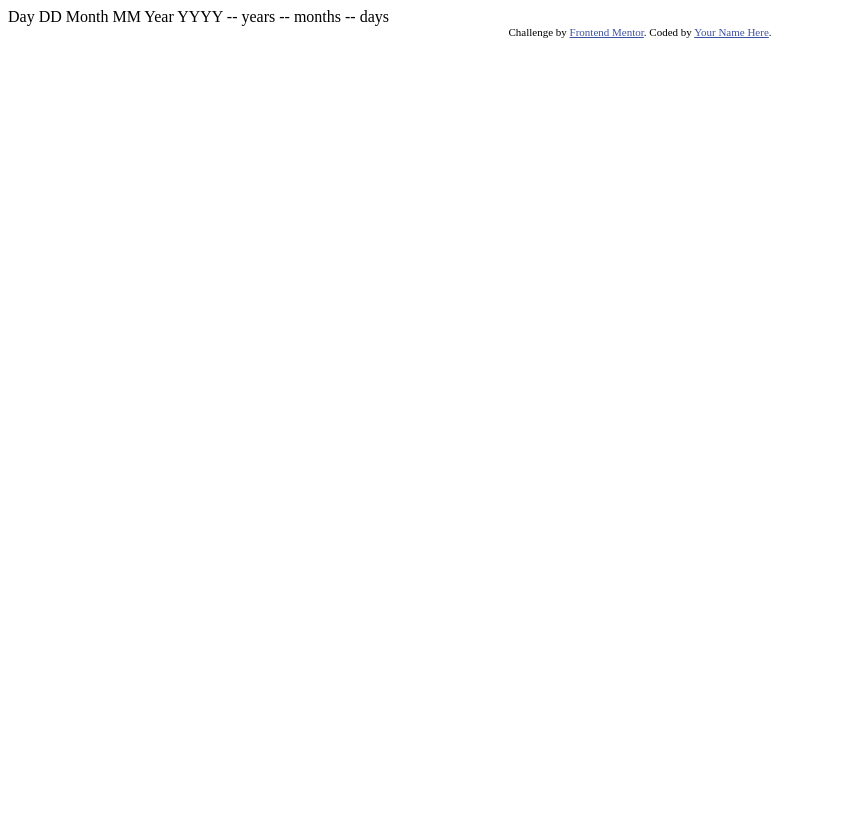
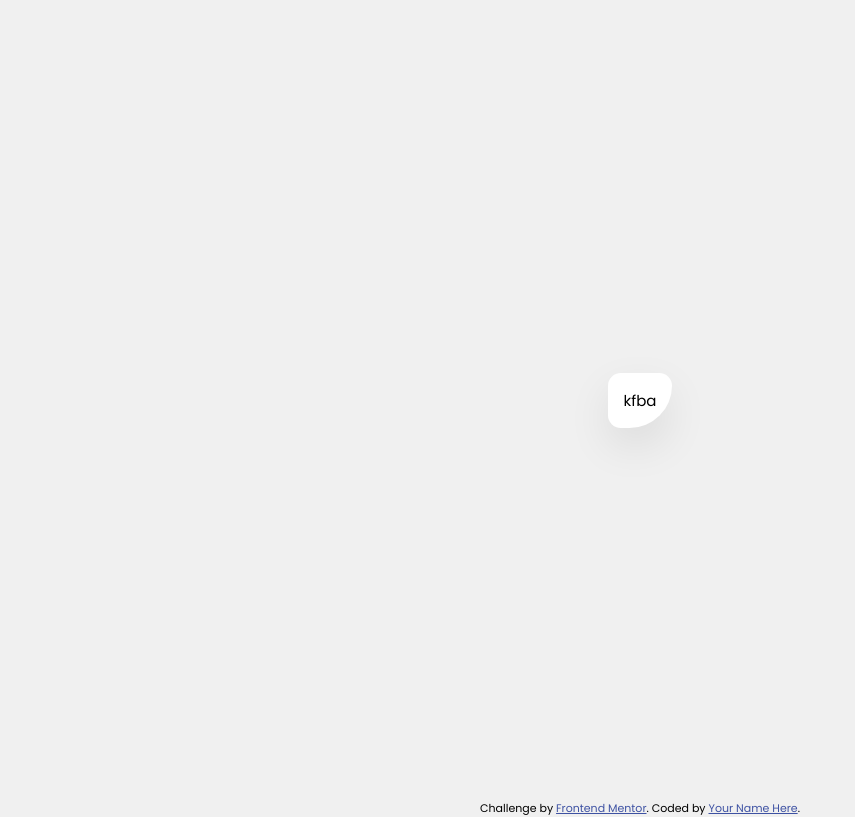
Before and after one commit to pankaj-mahor/frontendMentor, a plain HTML site: page index.html in a window 1280 px wide. Shown: the whole page, without its empty margins (0-855 px from the left). Drawn offline with Linux system fonts and the light colour scheme.

Commit message:
initiatl setup

```diff
--- /dev/null
+++ b/index.css
@@ -0,0 +1,71 @@
+:root{
+  --Purple: hsl(259, 100%, 65%);
+--Lightred: hsl(0, 100%, 67%);
+
+
+  --White: hsl(0, 0%, 100%);
+  --Offwhite: hsl(0, 0%, 94%);
+  --Lightgrey: hsl(0, 0%, 86%);
+  --Smokeygrey: hsl(0, 1%, 44%);
+  --Offblack: hsl(0, 0%, 8%);
+
+  }
+
+
+  *,*::before,*::after{
+    padding: 0;
+    margin: 0;
+    box-sizing: border-box;
+  }
+
+  body{
+    font-size: 15px;
+    font-family: 'Poppins', sans-serif;
+   background-color: var(--Offwhite);
+  }
+  .container{
+    min-height: 100vh;
+    display: flex;
+    justify-content: center;
+    align-items: center;
+    padding: 1rem;
+  }
+
+  .card{
+    --radius: 15px;
+    max-width: 40rem;
+    border-radius: var(--radius);
+    background-color: var(--White);
+    border-bottom-right-radius: 50px;
+    padding: 1rem;box-shadow: rgba(0, 0, 0, 0.2) 0px 18px 50px -10px;
+
+  }
+
+  .card__box img{
+    width: 100% ;
+    object-fit: cover;
+    border-radius: 10px;
+  }
+  .card__text{
+    padding: 1.5rem;
+  }
+  .card__text p {
+    text-align: center;
+    font-weight: 400;
+    line-height: 1.4;
+    margin: 0.5rem 0;
+  }
+
+
+  p.bold{
+    font-weight: 700;
+    font-size: 1.2rem;
+    margin-bottom: 1rem;
+    color: var(--Darkblue);
+  }
+  p.light-text{
+    font-weight: 400;
+    color: var(--Grayishblue);
+  }
+  .attribution { font-size: 11px; text-align: center; }
+      .attribution a { color: hsl(228, 45%, 44%); }
--- a/index.html
+++ b/index.html
@@ -1,37 +1,37 @@
 <!DOCTYPE html>
 <html lang="en">
 	<head>
-  <meta charset="UTF-8">
-  <meta name="viewport" content="width=device-width, initial-scale=1.0"> <!-- displays site properly based on user's device -->
+		<meta charset="UTF-8" />
+		<meta name="viewport" content="width=device-width, initial-scale=1.0" />
+		<!-- displays site properly based on user's device -->
 
-  <link rel="icon" type="image/png" sizes="32x32" href="./assets/images/favicon-32x32.png">
+		<link
+			rel="icon"
+			type="image/png"
+			sizes="32x32"
+			href="./assets/images/favicon-32x32.png"
+		/>
 
 		<title>Frontend Mentor | Age calculator app</title>
+		<link
+			href="https://fonts.googleapis.com/css?family=Poppins:100,100italic,200,200italic,300,300italic,regular,italic,500,500italic,600,600italic,700,700italic,800,800italic,900,900italic"
+			rel="stylesheet"
+		/>
 
-  <!-- Feel free to remove these styles or customise in your own stylesheet 👍 -->
-  <style>
-    .attribution { font-size: 11px; text-align: center; }
-    .attribution a { color: hsl(228, 45%, 44%); }
-  </style>
+		<link rel="stylesheet" href="./index.css" />
 	</head>
 	<body>
-
-  Day
-  DD
-
-  Month
-  MM
-
-  Year
-  YYYY
-
-  -- years
-  -- months
-  -- days
+		<div class="container">
+			<div class="card">
+				<div class="card__box">kfba</div>
+			</div>
+		</div>
 
 		<div class="attribution">
-    Challenge by <a href="https://www.frontendmentor.io?ref=challenge" target="_blank">Frontend Mentor</a>.
-    Coded by <a href="#">Your Name Here</a>.
+			Challenge by
+			<a href="https://www.frontendmentor.io?ref=challenge" target="_blank"
+				>Frontend Mentor</a
+			>. Coded by <a href="#">Your Name Here</a>.
 		</div>
 	</body>
 </html>
```
Lines whose indentation alone changed are shown as unchanged.
